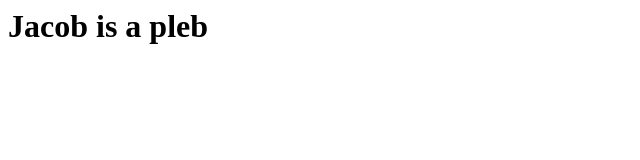
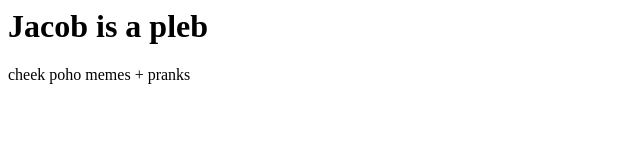
Before and after one commit to jackfennell97/MB115test, a plain HTML site: page index.html in a window 1280 px wide. Shown: the whole page, without its empty margins (0-640 px from the left). Drawn offline with Linux system fonts and the light colour scheme.

Commit message:
Published with https://stackedit.io/

```diff
--- a/index.html
+++ b/index.html
@@ -1 +1,3 @@
 <h1 id="jacob-is-a-pleb">Jacob is a pleb</h1>
+
+<p> cheek poho memes + pranks </p>
```
